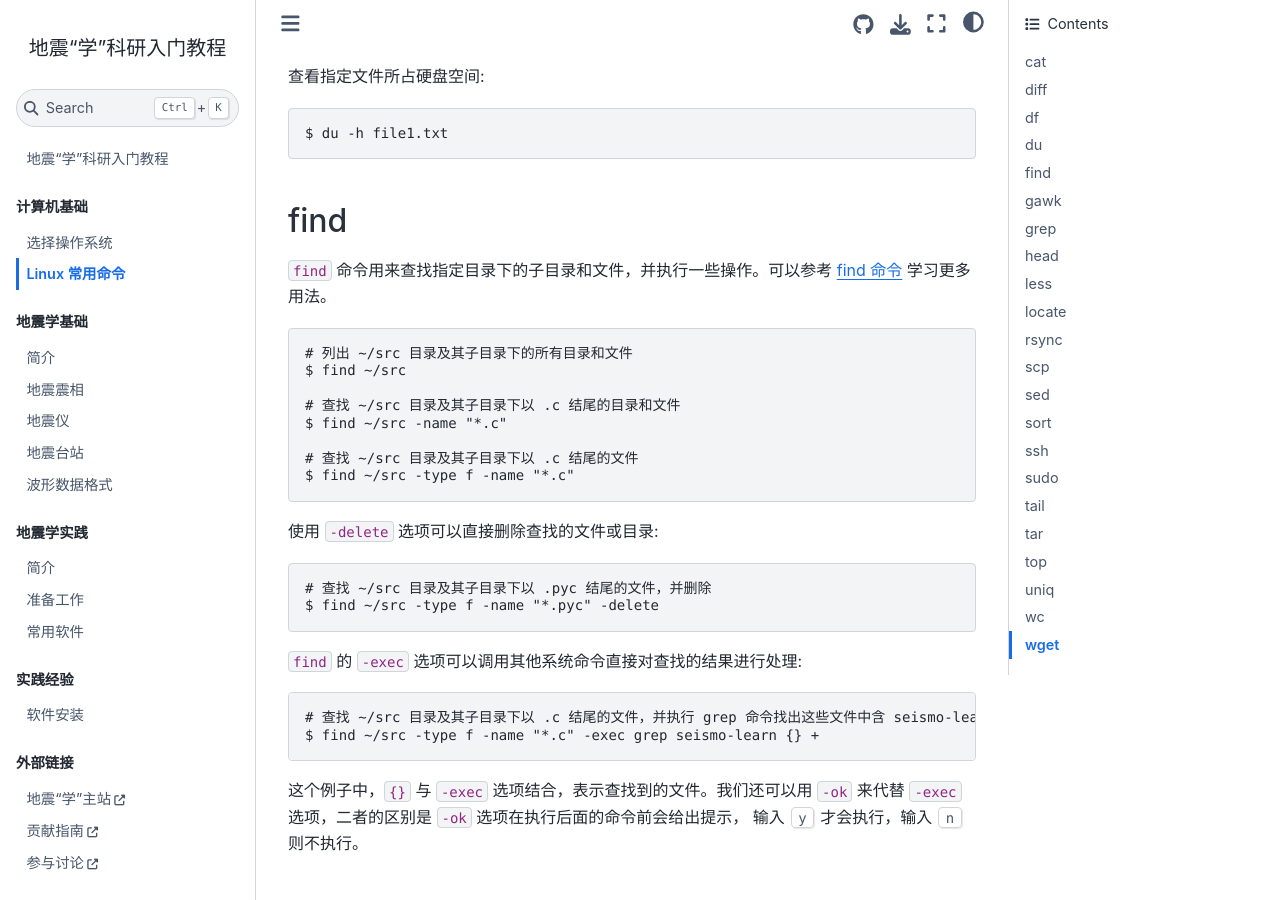
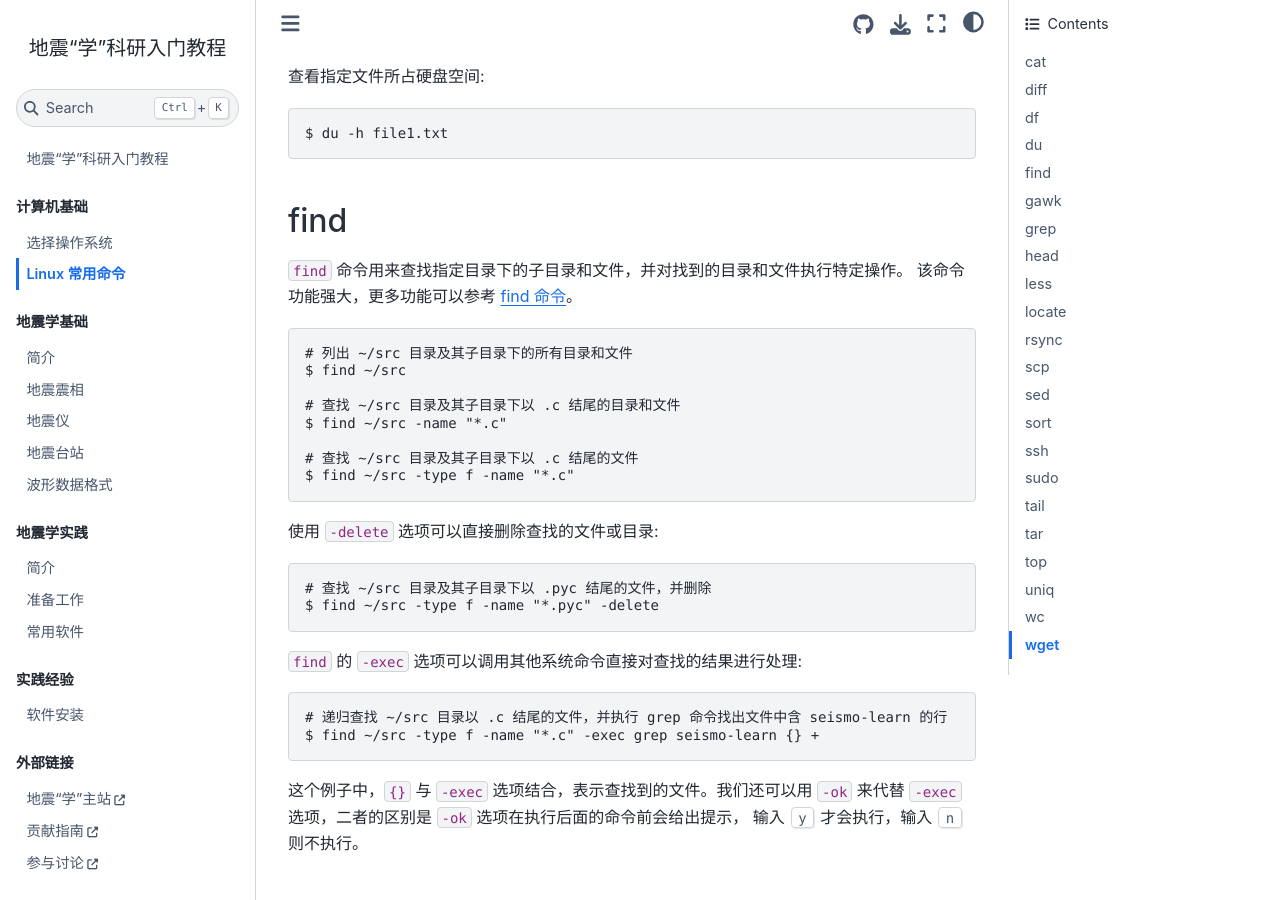
Before and after one commit to seismo-learn/seismology101, a Jupyter Book: the page built from source/computer/commands.md, in a window 1280 px wide and 900 px high, scrolled down 2903 px. Built offline with Jupyter Book 1.0.4 settings and Sphinx 7.4.7 and the Sphinx Book theme 1.1.4, drawn with Linux system fonts in a browser that asks for light colours; pages that are not in the unit, such as notebooks, are missing from menus; some of the changed text lies outside the part shown.

Commit message:
Minor changes to the commands section

````diff
--- a/source/computer/commands.md
+++ b/source/computer/commands.md
@@ -171,8 +171,8 @@
 (find)=
 ## find
 
-`find` 命令用来查找指定目录下的子目录和文件，并执行一些操作。可以参考
-[find 命令](https://man.linuxde.net/find/) 学习更多用法。
+`find` 命令用来查找指定目录下的子目录和文件，并对找到的目录和文件执行特定操作。
+该命令功能强大，更多功能可以参考 [find 命令](https://man.linuxde.net/find/)。
 
 ```
 # 列出 ~/src 目录及其子目录下的所有目录和文件
@@ -195,7 +195,7 @@
 `find` 的 `-exec` 选项可以调用其他系统命令直接对查找的结果进行处理:
 
 ```
-# 查找 ~/src 目录及其子目录下以 .c 结尾的文件，并执行 grep 命令找出这些文件中含 seismo-learn 的行
+# 递归查找 ~/src 目录以 .c 结尾的文件，并执行 grep 命令找出文件中含 seismo-learn 的行
 $ find ~/src -type f -name "*.c" -exec grep seismo-learn {} +
 ```
 
@@ -266,10 +266,10 @@
 (less)=
 ## less
 
-`less` 命令可以用来浏览文件内容，比 `more` 命令功能更强大。因此，一个常用的
-笑话记忆方式是“less is more”。该命令允许用户向前或向后浏览文件：按 {kbd}`PageUp`
-键向上翻页，用 {kbd}`PageDown` 键向下翻页，按 {kbd}`Enter` 键或向下方向键则向下移动，
-用向上方向键则向上移动。按 {kbd}`q` 键退出浏览。
+`less` 命令可以用来浏览文件内容，其与 `cat` 功能相似，但允许用户向前或向后浏览文件：
+按 {kbd}`PageUp` 键向上翻页，用 {kbd}`PageDown` 键向下翻页，
+按 {kbd}`Enter` 键或向下方向键则向下移动，用向上方向键则向上移动，
+按 {kbd}`q` 键退出浏览。
 
 ```
 # 浏览 /etc/passwd
````
